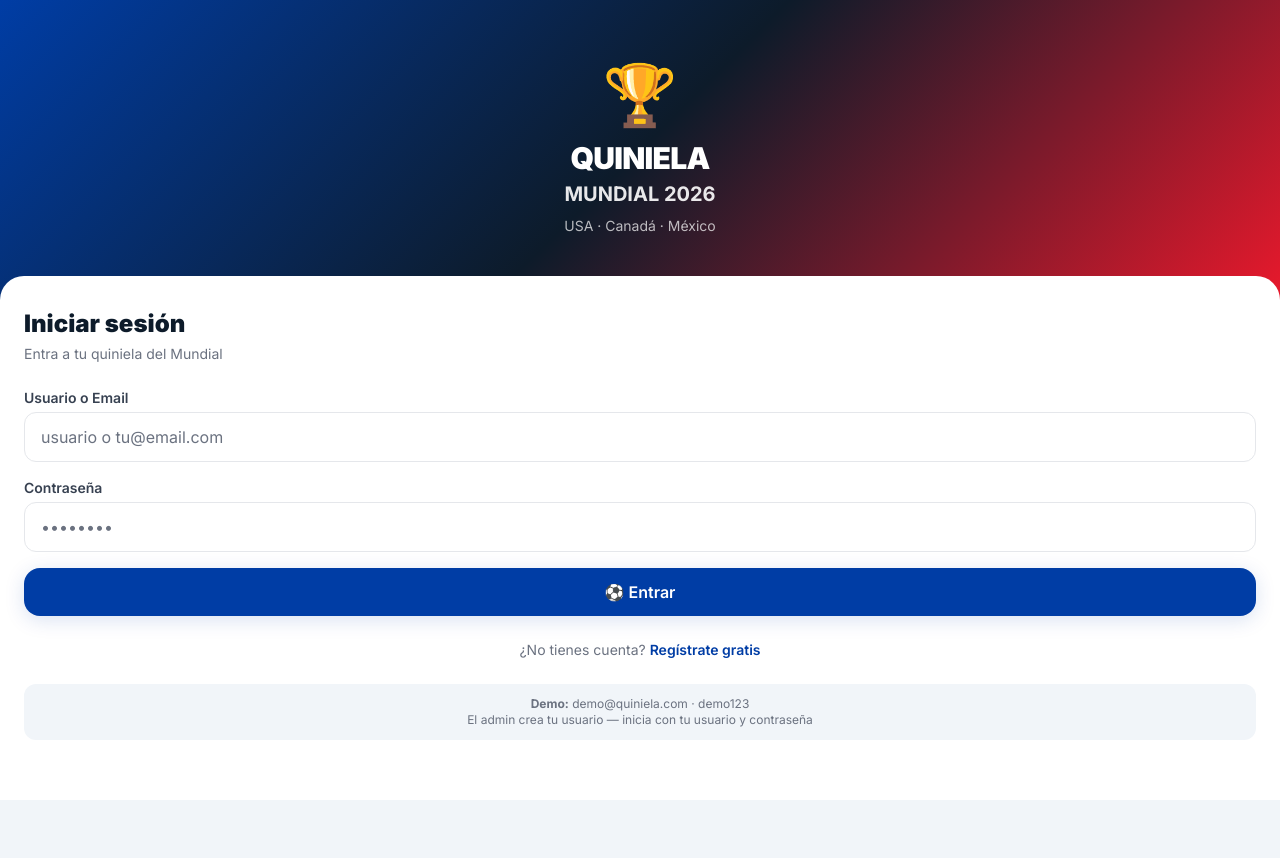
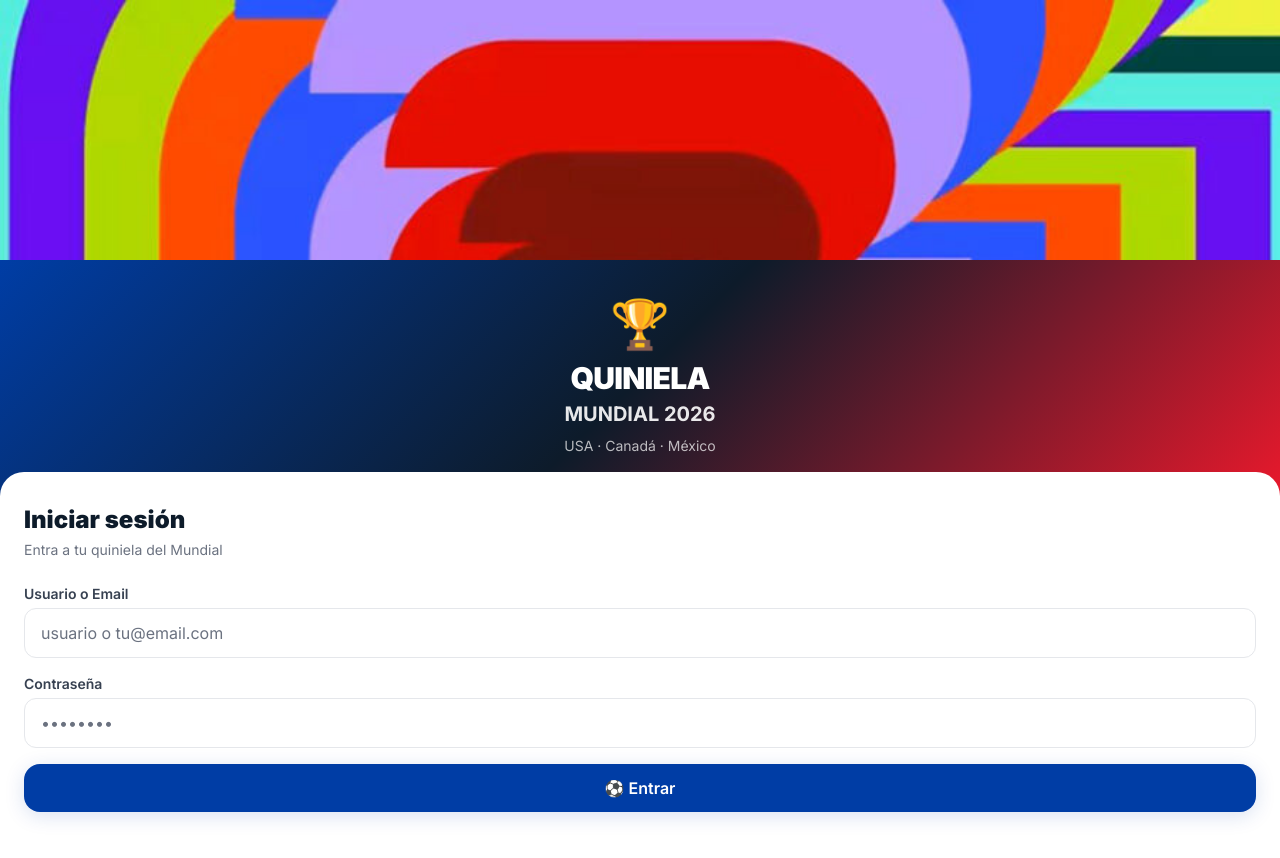
Before and after one commit to raulgoncalvz/quiniela-mundial-2026, a React (Vite) app in the folder frontend/: page /login in a window 1280 px wide. Before the commit the page ends 800 px from the top, so only its background shows below. Built offline with nearby package versions, Linux system fonts and the light colour scheme; no server answers.

Commit message:
feat: add FIFA 2026 poster to login page and clean up auth UI
- Add mundial-2026-cartel.jpg above the hero section on login
- Remove register link and demo credentials hint from login page

Co-Authored-By: Claude Sonnet 4.6 <noreply@anthropic.com>

```diff
--- a/frontend/src/pages/Login.jsx
+++ b/frontend/src/pages/Login.jsx
@@ -1,5 +1,4 @@
 import { useState } from 'react';
-import { Link } from 'react-router-dom';
 import { toast } from 'react-hot-toast';
 import { useAuth } from '../context/AuthContext';
 import Spinner from '../components/Spinner';
@@ -26,9 +25,17 @@ export default function Login() {
 
   return (
     <div className="min-h-screen min-h-dvh flex flex-col">
+      {/* Poster */}
+      <img
+        src="/mundial-2026-cartel.jpg"
+        alt="Mundial 2026"
+        className="w-full object-cover"
+        style={{ maxHeight: '260px', objectPosition: 'center top' }}
+      />
+
       {/* Hero */}
-      <div className="bg-wc-gradient flex flex-col items-center justify-center py-16 px-6 text-white text-center">
-        <div className="text-6xl mb-4">🏆</div>
+      <div className="bg-wc-gradient flex flex-col items-center justify-center py-10 px-6 text-white text-center">
+        <div className="text-5xl mb-3">🏆</div>
         <h1 className="text-3xl font-black tracking-tight mb-1">QUINIELA</h1>
         <p className="text-xl font-bold opacity-90">MUNDIAL 2026</p>
         <p className="text-sm opacity-70 mt-2">USA · Canadá · México</p>
@@ -73,18 +80,6 @@ export default function Login() {
           </button>
         </form>
 
-        <p className="text-center text-sm text-gray-500 mt-6">
-          ¿No tienes cuenta?{' '}
-          <Link to="/register" className="text-wc-blue font-semibold hover:underline">
-            Regístrate gratis
-          </Link>
-        </p>
-
-        {/* Demo hint */}
-        <div className="mt-6 p-3 bg-wc-light-bg rounded-xl text-xs text-gray-500 text-center">
-          <strong>Demo:</strong> demo@quiniela.com · demo123
-          <br />El admin crea tu usuario — inicia con tu usuario y contraseña
-        </div>
       </div>
     </div>
   );
```
Also changed, not shown: frontend/public/mundial-2026-cartel.jpg (added).
